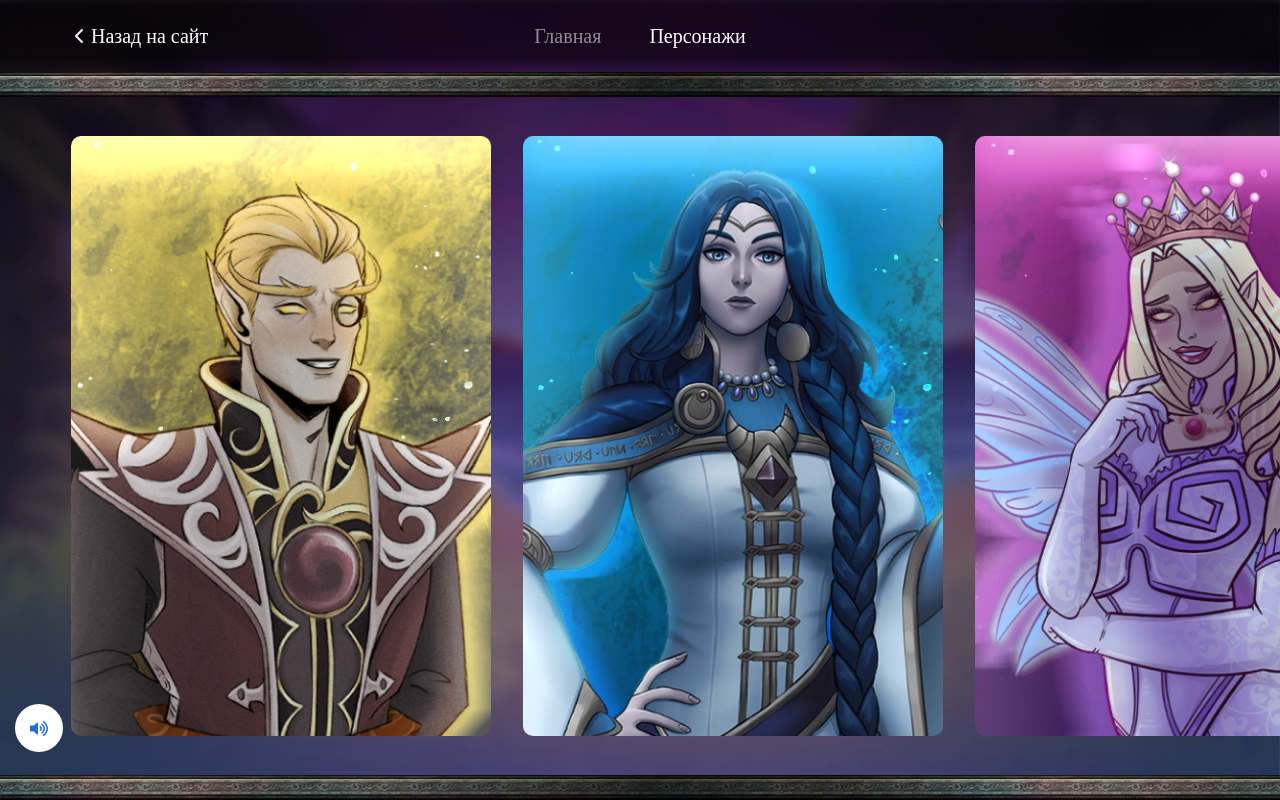
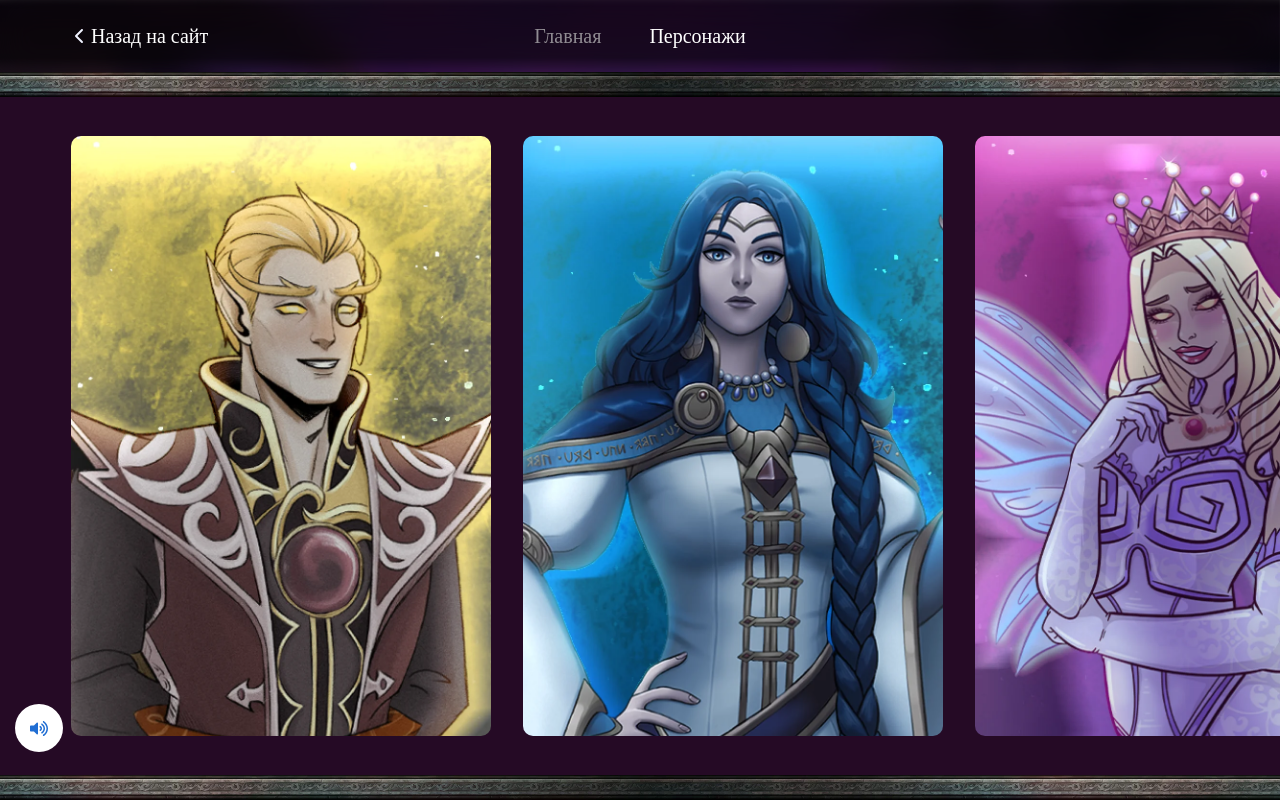
Before and after one commit to Demiverse/cool, a React (Create React App) app: page /characters in a window 1280 px wide. Built offline with nearby package versions, Linux system fonts and the light colour scheme; a small style sheet from the web is missing.

Commit message:
added content background

```diff
--- a/src/pages/characters/style.module.scss
+++ b/src/pages/characters/style.module.scss
@@ -43,10 +43,11 @@
 	justify-content: center;
 	align-items: center;
 	padding: 2rem 0;
+	background-color: #250A25;
+	overflow: hidden; // important for v2 carousel
 	-webkit-animation: slideIn 0.7s forwards;
 	-moz-animation: slideIn 0.7s forwards;
 	animation: slideIn 0.7s forwards;
-	overflow: hidden; // important for v2 carousel
 }
 
 .carousel {
```
